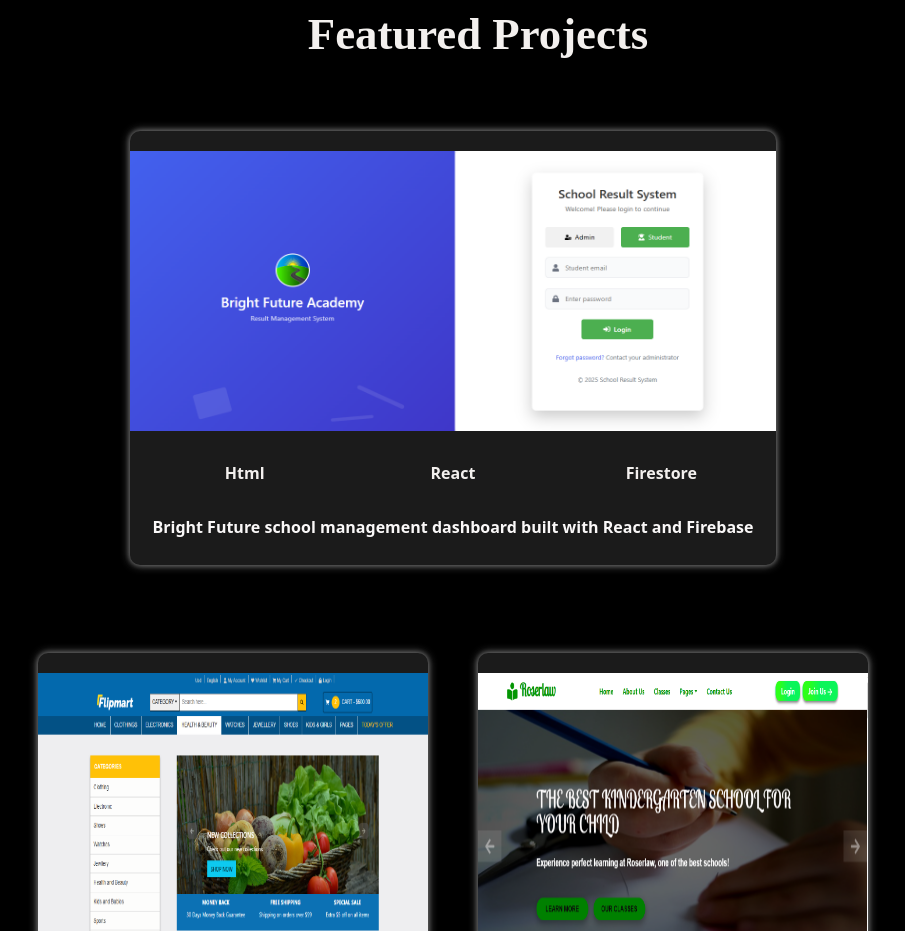
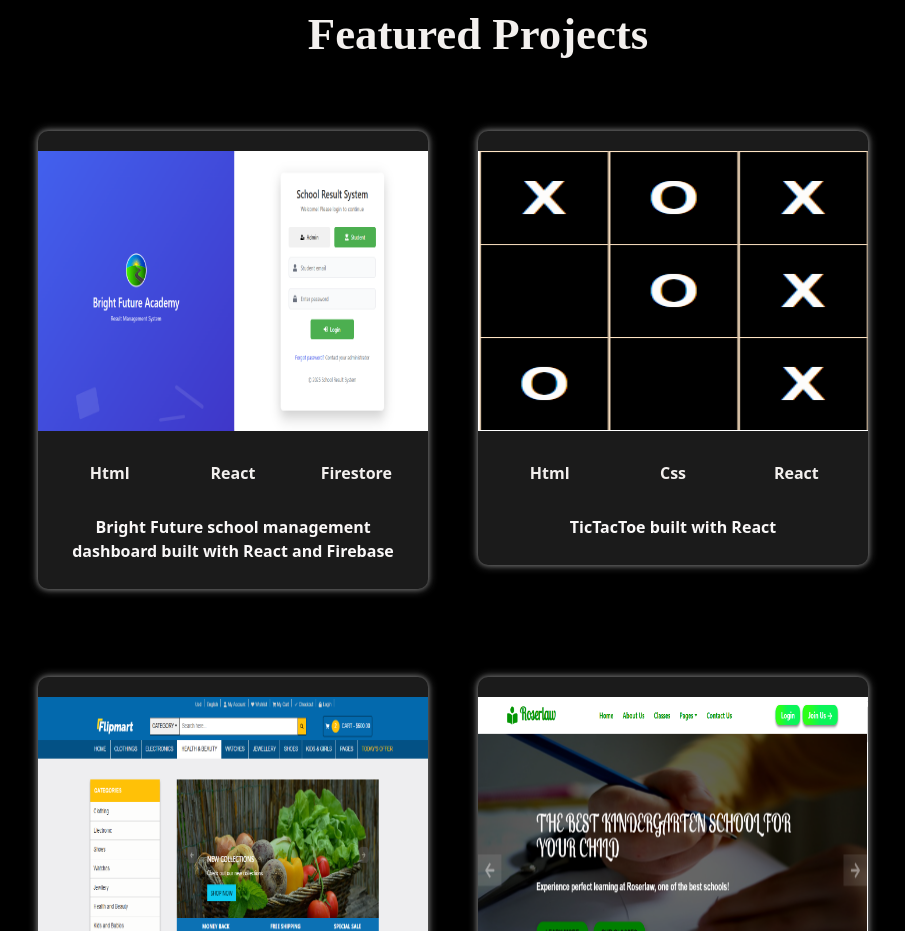
Before and after one commit to BeLaughter/Benson, a React (Vite) app: page / in a window 1280 px wide. Shown: the part 2943-3874 px from the top of the page, without its empty margins (162-1067 px from the left). Built offline with nearby package versions, Linux system fonts and the light colour scheme.

Commit message:
new changes

```diff
--- a/src/Components/Project.jsx
+++ b/src/Components/Project.jsx
@@ -6,6 +6,7 @@ import cap2 from "../assets/cap2.PNG?url";
 import cap3 from "../assets/cap3.PNG?url";
 import cap4 from "../assets/cap4.PNG?url";
 import cap5 from "../assets/cap5.PNG?url";
+import cap6 from "../assets/cap6.PNG?url";
 const Project = () => {
   return (
     <div className="pad">
@@ -40,21 +41,23 @@ const Project = () => {
             link2="https://github.com/BeLaughter/Bright-School"
           />
         </div>
-        {/* <div className="flex-itemb"
-        data-aos="zoom-in-up"
+        <div
+          className="flex-itemb"
+          data-aos="zoom-in-up"
           data-aos-easing="ease-in-cubic"
           data-aos-delay="300"
-          data-aos-duration="1500">
+          data-aos-duration="1500"
+        >
           <Projectcard
-            img={cap3}
+            img={cap6}
             lang=" Html"
-            lang2=" React"
-            lang3=" Bootstrap"
-            text=" Roserlaw School website built with  React & Firebase"
-            link1="https://roserlaw.vercel.app/"
-            link2="https://github.com/BeLaughter/Roserlaw"
+            lang2="Css"
+            lang3="React"
+            text=" TicTacToe built with  React "
+            link1="https://tic-tac-toe-wine-alpha-22.vercel.app/"
+            link2="https://github.com/BeLaughter/TicTacToe"
           />
-        </div> */}
+        </div>
       </div>
       {/* fifth */}
       <div className="flex-container mt-5">
```
Also changed, not shown: src/assets/cap6.PNG (added).
